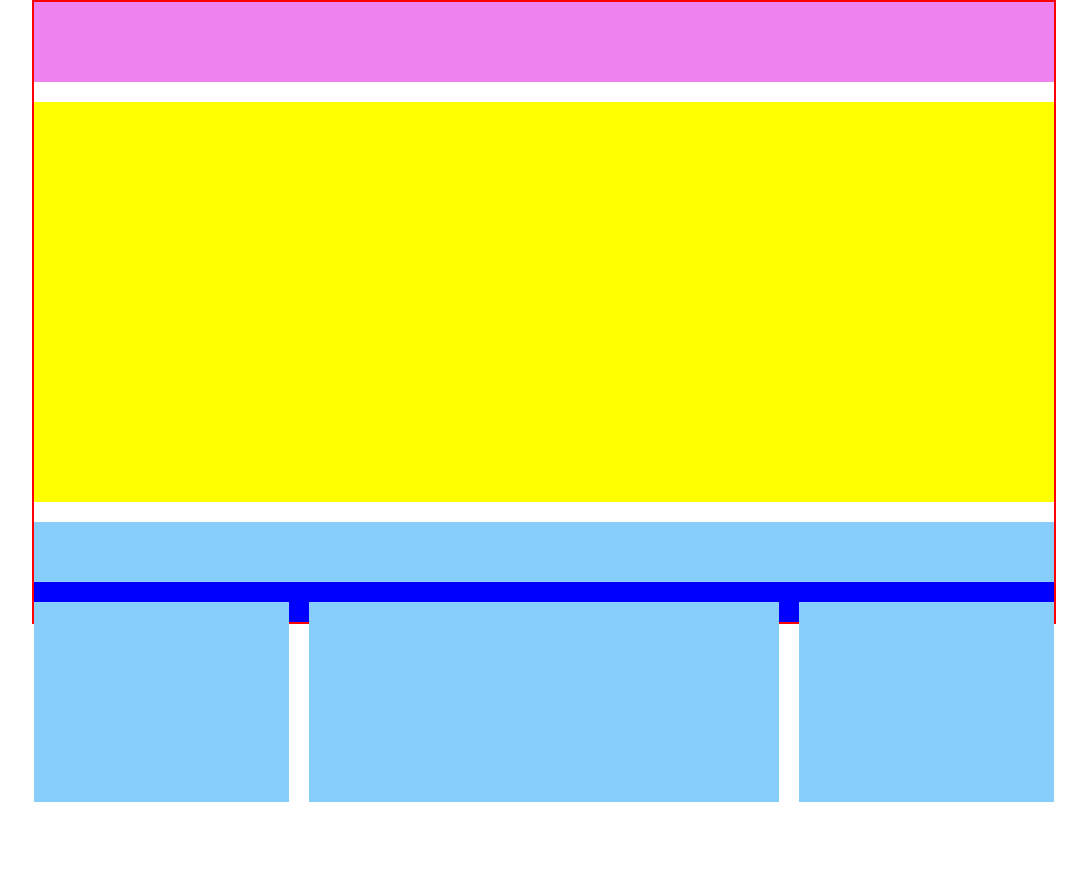
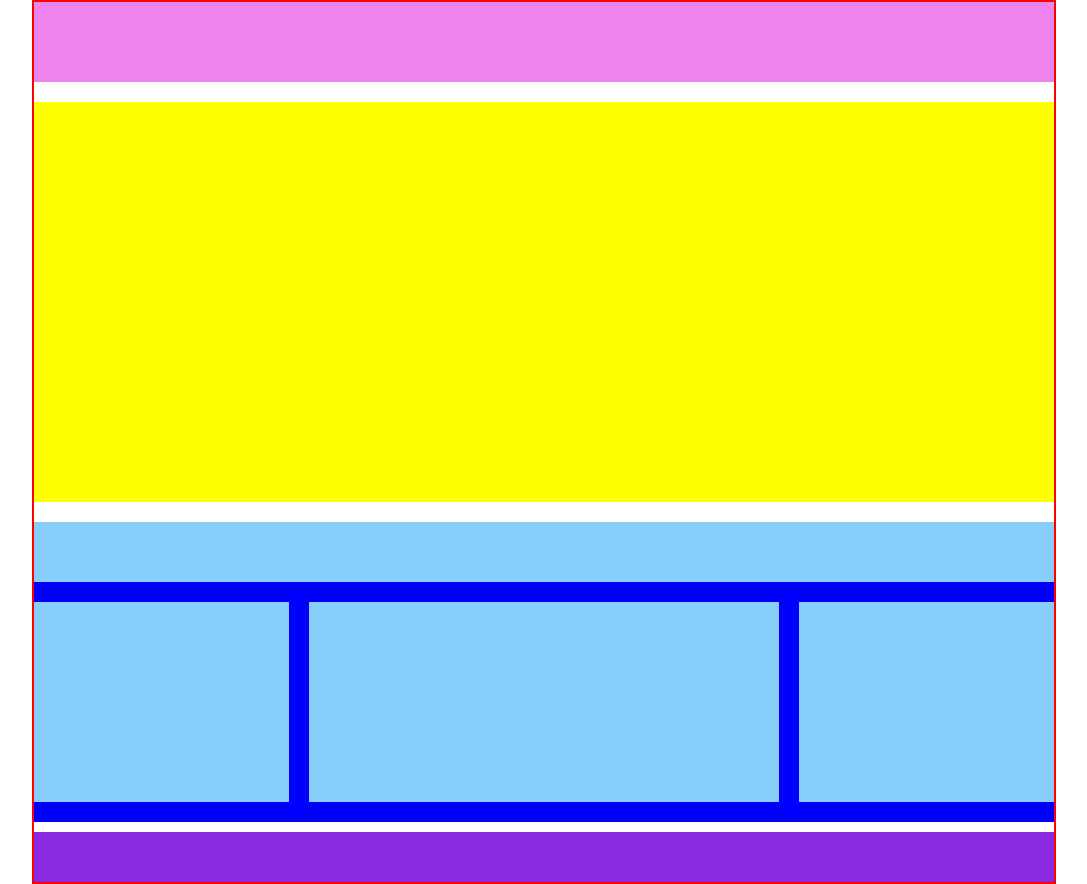
Before and after one commit to olga-demina/classe62-htmlcss-wp-reboot, a plain HTML site: page index.html in a window 1280 px wide. Shown: the whole page, without its empty margins (96-1183 px from the left). Before the commit the page ends 802 px from the top, so only its background shows below. Drawn offline with Linux system fonts and the light colour scheme.

Commit message:
Footer completato

```diff
--- a/css/style.css
+++ b/css/style.css
@@ -42,10 +42,13 @@ html {
     float: left;
 }
 
+.mb-1 {
+    margin-bottom: 1em;
+}
+
 .mb-2 {
     margin-bottom: 2em;
 }
-
 
 /* HEADER */
 
@@ -82,3 +85,9 @@ header {
     width: 46%;
     margin: 0 2%;
 }
+
+/* FOOTER */
+footer {
+    height: 50px;
+    background-color: blueviolet;
+}
--- a/index.html
+++ b/index.html
@@ -16,12 +16,12 @@
         <!-- /Header -->
 
         <!-- Main -->
-        <main>
+        <main class="mb-1">
             <section class="banner mb-2"></section>
 
             <section class="content">
                 <div class="content-top mb-2"></div>
-                <div class="content-bottom">
+                <div class="content-bottom clearfix">
                     <div class="col col-side"></div>
                     <div class="col col-center"></div>
                     <div class="col col-side"></div>
@@ -31,6 +31,7 @@
         <!-- /Main -->
 
         <!-- Footer -->
+        <footer></footer>
         <!-- /Footer -->
     </div>
 
```
